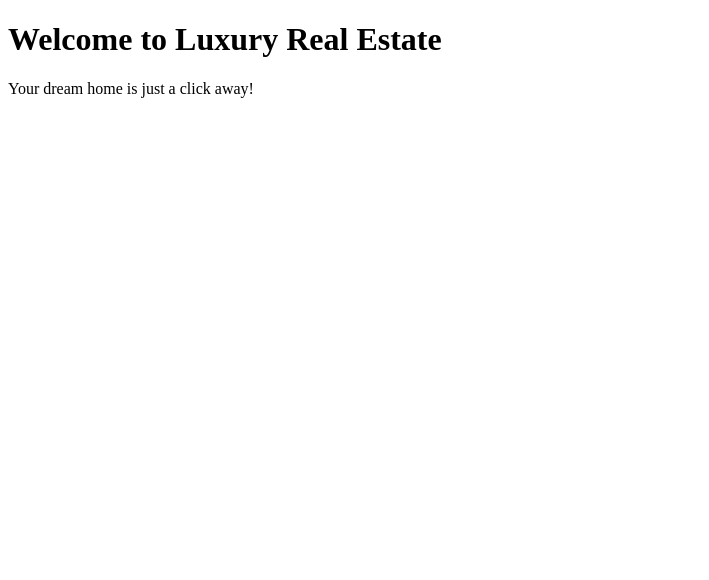
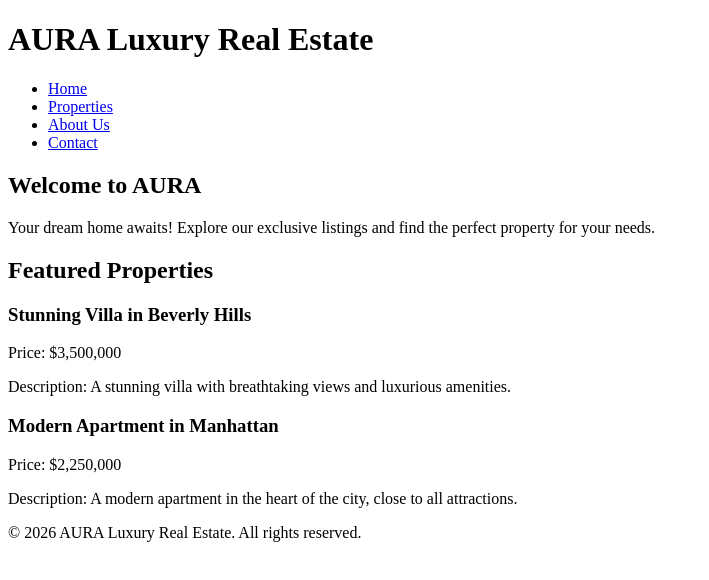
Before and after one commit to thomasbass26-del/fuzzy-memory, a plain HTML site: page luxury_real_estate.html in a window 1280 px wide. Shown: the whole page, without its empty margins (0-709 px from the left). Drawn offline with Linux system fonts and the light colour scheme.

Commit message:
Update luxury_real_estate.html with complete HTML content for AURA luxury real estate.

```diff
--- a/luxury_real_estate.html
+++ b/luxury_real_estate.html
@@ -1,12 +1,47 @@
 <!DOCTYPE html>
-<html>
+<html lang="en">
 <head>
-    <title>Luxury Real Estate</title>
     <meta charset="UTF-8">
     <meta name="viewport" content="width=device-width, initial-scale=1.0">
+    <meta http-equiv="X-UA-Compatible" content="ie=edge">
+    <title>AURA | Luxury Real Estate</title>
+    <link rel="stylesheet" href="styles.css">
 </head>
 <body>
-    <h1>Welcome to Luxury Real Estate</h1>
-    <p>Your dream home is just a click away!</p>
+    <header>
+        <h1>AURA Luxury Real Estate</h1>
+        <nav>
+            <ul>
+                <li><a href="#">Home</a></li>
+                <li><a href="#">Properties</a></li>
+                <li><a href="#">About Us</a></li>
+                <li><a href="#">Contact</a></li>
+            </ul>
+        </nav>
+    </header>
+    <main>
+        <section>
+            <h2>Welcome to AURA</h2>
+            <p>Your dream home awaits! Explore our exclusive listings and find the perfect property for your needs.</p>
+        </section>
+        <section>
+            <h2>Featured Properties</h2>
+            <div class="property-listing">
+                <article>
+                    <h3>Stunning Villa in Beverly Hills</h3>
+                    <p>Price: $3,500,000</p>
+                    <p>Description: A stunning villa with breathtaking views and luxurious amenities.</p>
+                </article>
+                <article>
+                    <h3>Modern Apartment in Manhattan</h3>
+                    <p>Price: $2,250,000</p>
+                    <p>Description: A modern apartment in the heart of the city, close to all attractions.</p>
+                </article>
+            </div>
+        </section>
+    </main>
+    <footer>
+        <p>&copy; 2026 AURA Luxury Real Estate. All rights reserved.</p>
+    </footer>
 </body>
 </html>
```
